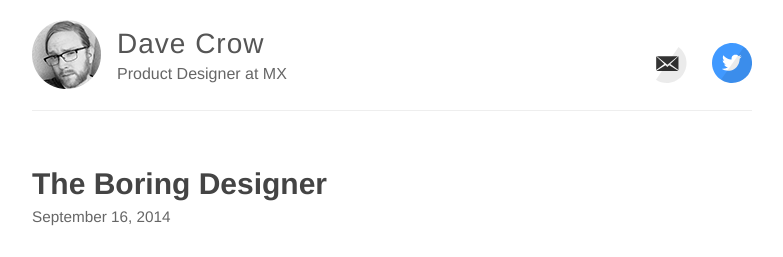
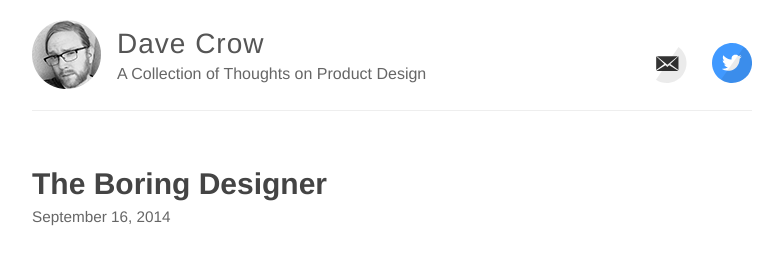
Before and after one commit to davecrow/davecrow.github.io, a Jekyll site: the page built from index.html, in a window 1280 px wide and 900 px high. Shown: the top 257 px of the window, without its empty margins (248-1031 px from the left). Built offline with Jekyll 4.4.1, drawn with Linux system fonts in a browser that asks for light colours.

Commit message:
Update site description

```diff
--- a/_config.yml
+++ b/_config.yml
@@ -6,7 +6,7 @@
 name: Dave Crow
 
 # Short bio or description (displayed in the header)
-description: Product Designer at MX
+description: A Collection of Thoughts on Product Design
 
 # URL of your avatar or profile pic (you could use your GitHub profile pic)
 avatar: /images/my-avatar.png
```
